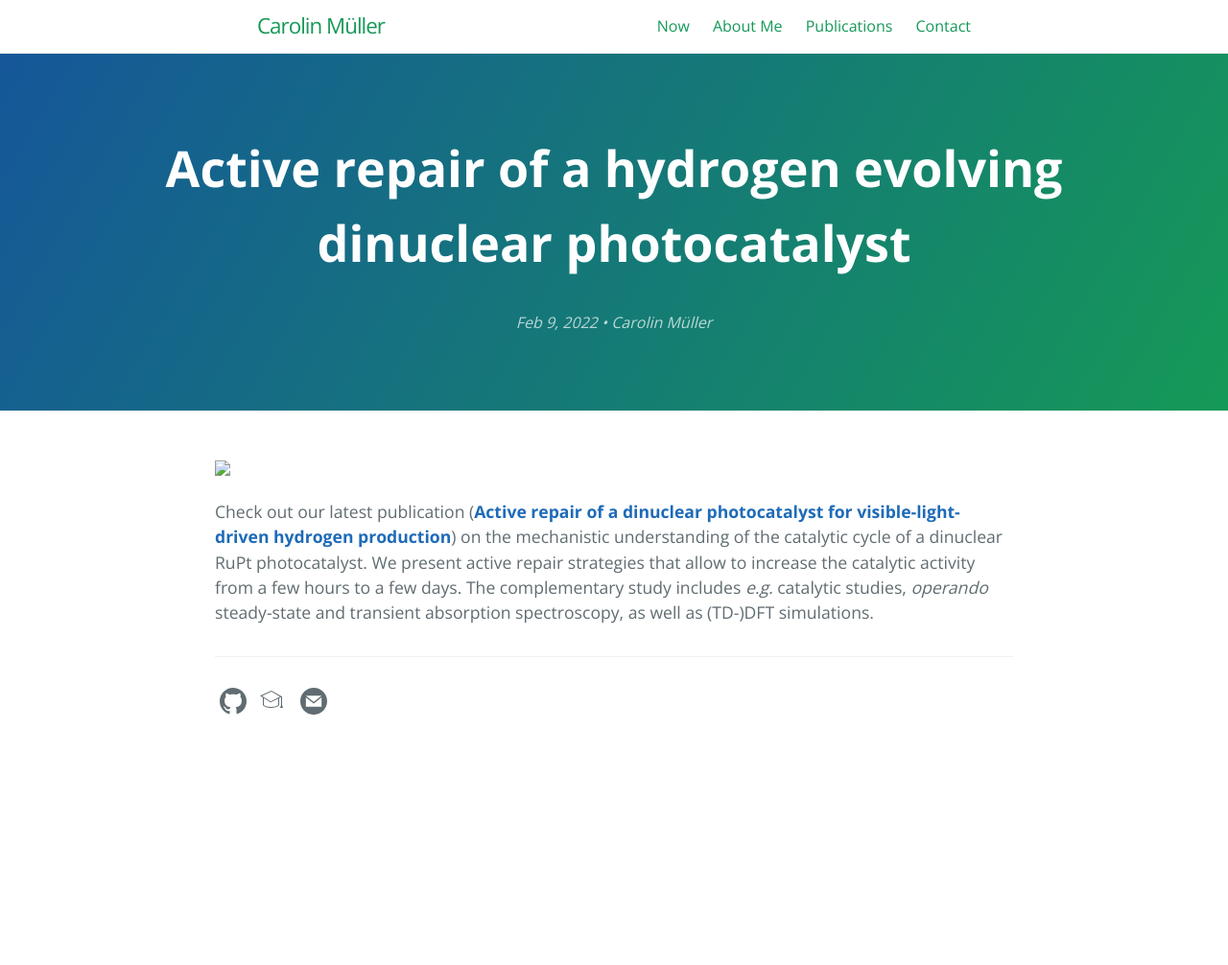
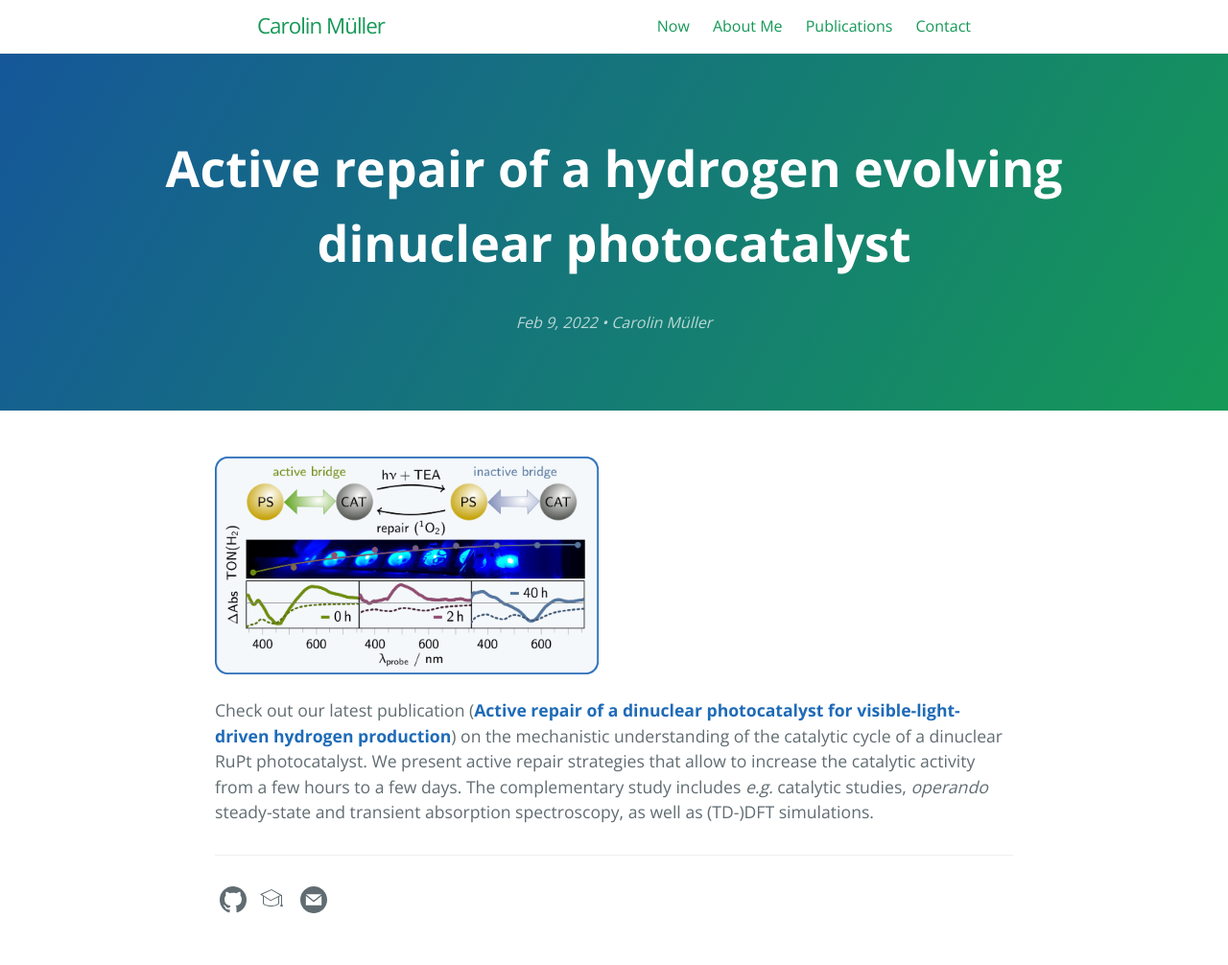
Before and after one commit to carolin-m/carolin-m.github.io, a Jekyll site: the page built from _posts/2022-02-09-ActiveRepair_NatChem.md, in a window 1280 px wide. Shown: the whole page at 96% size. Built offline with Jekyll 4.4.1, drawn with Linux system fonts in a browser that asks for light colours; before the commit the page ends 900 px from its top, so only the background shows below that.

Commit message:
Update 2022-02-09-ActiveRepair_NatChem.md

```diff
--- a/_posts/2022-02-09-ActiveRepair_NatChem.md
+++ b/_posts/2022-02-09-ActiveRepair_NatChem.md
@@ -3,7 +3,7 @@
 title: "Active repair of a hydrogen evolving dinuclear photocatalyst"
 ---
 
-<img width=400 src='images/TOC_Active-Repair_NatChem.png'>
+<img width=400 src='https://raw.githubusercontent.com/carolin-m/carolin-m.github.io/main/images/TOC_Active-Repair_NatChem.png'>
 
 Check out our latest publication ([**Active repair of a dinuclear photocatalyst for visible-light-driven hydrogen production**](https://www.nature.com/articles/s41557-021-00860-6)) on the mechanistic understanding of the catalytic cycle of a dinuclear RuPt photocatalyst.
 We present active repair strategies that allow to increase the catalytic activity from a few hours to a few days. The complementary study
```
